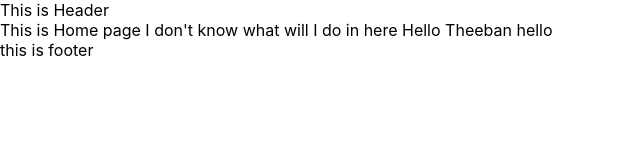
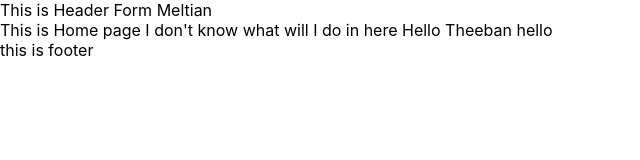
Before and after one commit to Theebanraj-Uthayakumar/Healistry_ITP-project, a React (Create React App) app in the folder client/: page / in a window 1280 px wide. Shown: the top 160 px of the page, without its empty margins (0-640 px from the left). Built offline with nearby package versions, Linux system fonts and the light colour scheme.

Commit message:
From Meltrian

```diff
--- a/client/src/component/templates/header.js
+++ b/client/src/component/templates/header.js
@@ -4,6 +4,7 @@ function header() {
     return (
         <div>
             This is Header
+            Form Meltian
         </div>
     )
 }
```
